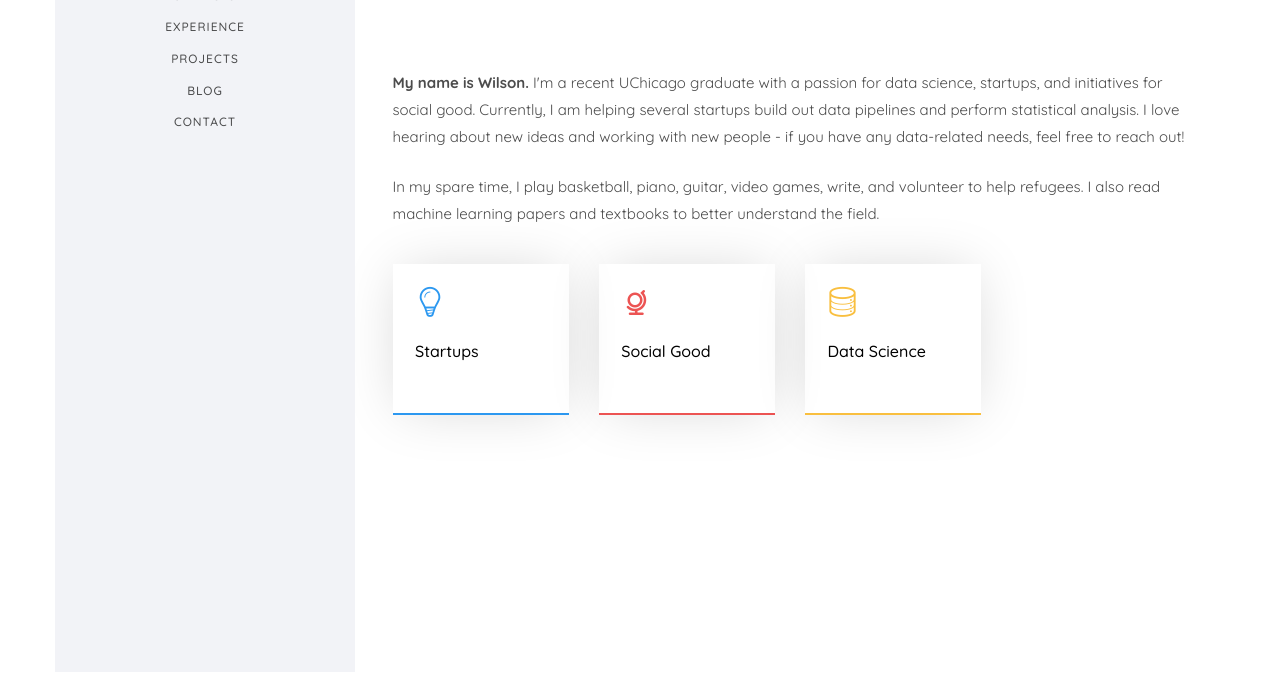
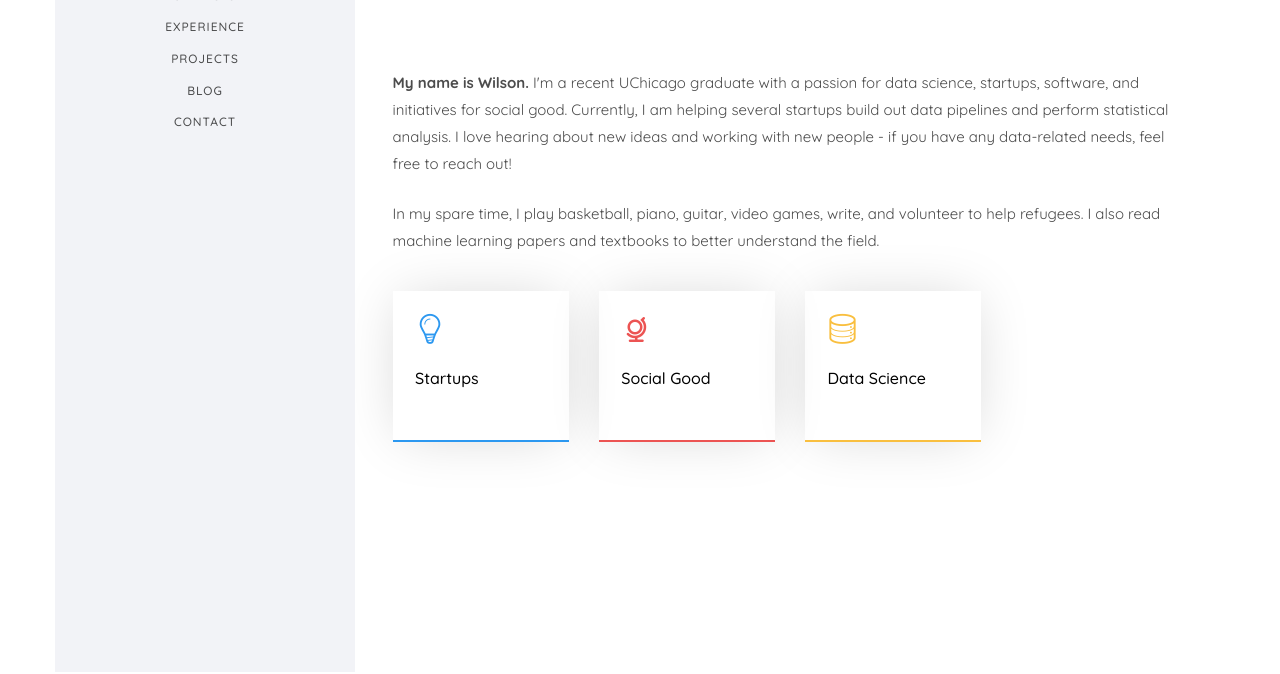
Before and after one commit to wilson97/personal_site, a plain HTML site: page index.html in a window 1280 px wide. Shown: the part 128-802 px from the top of the page. Drawn offline with nearby package versions, Linux system fonts and the light colour scheme; files whose address does not match are found by name; a web font is replaced by a local one.

Commit message:
seattle4

```diff
--- a/index.html
+++ b/index.html
@@ -136,7 +136,7 @@
 									<div class="about-desc">
 										<span class="heading-meta">About Me</span>
 										<h2 class="colorlib-heading">Who Am I?</h2>
-										<p><strong>My name is Wilson.</strong> I'm a recent UChicago graduate with a passion for data science, startups, and initiatives for social good. Currently, I am helping several startups build out data pipelines and perform statistical analysis. I love hearing about new ideas and working with new people - if you have any data-related needs, feel free to reach out!</p>
+										<p><strong>My name is Wilson.</strong> I'm a recent UChicago graduate with a passion for data science, startups, software, and initiatives for social good. Currently, I am helping several startups build out data pipelines and perform statistical analysis. I love hearing about new ideas and working with new people - if you have any data-related needs, feel free to reach out!</p>
 
 										<p>In my spare time, I play basketball, piano, guitar, video games, write, and volunteer to help refugees. I also read machine learning papers and textbooks to better understand the field.</p>
 									</div>
```
